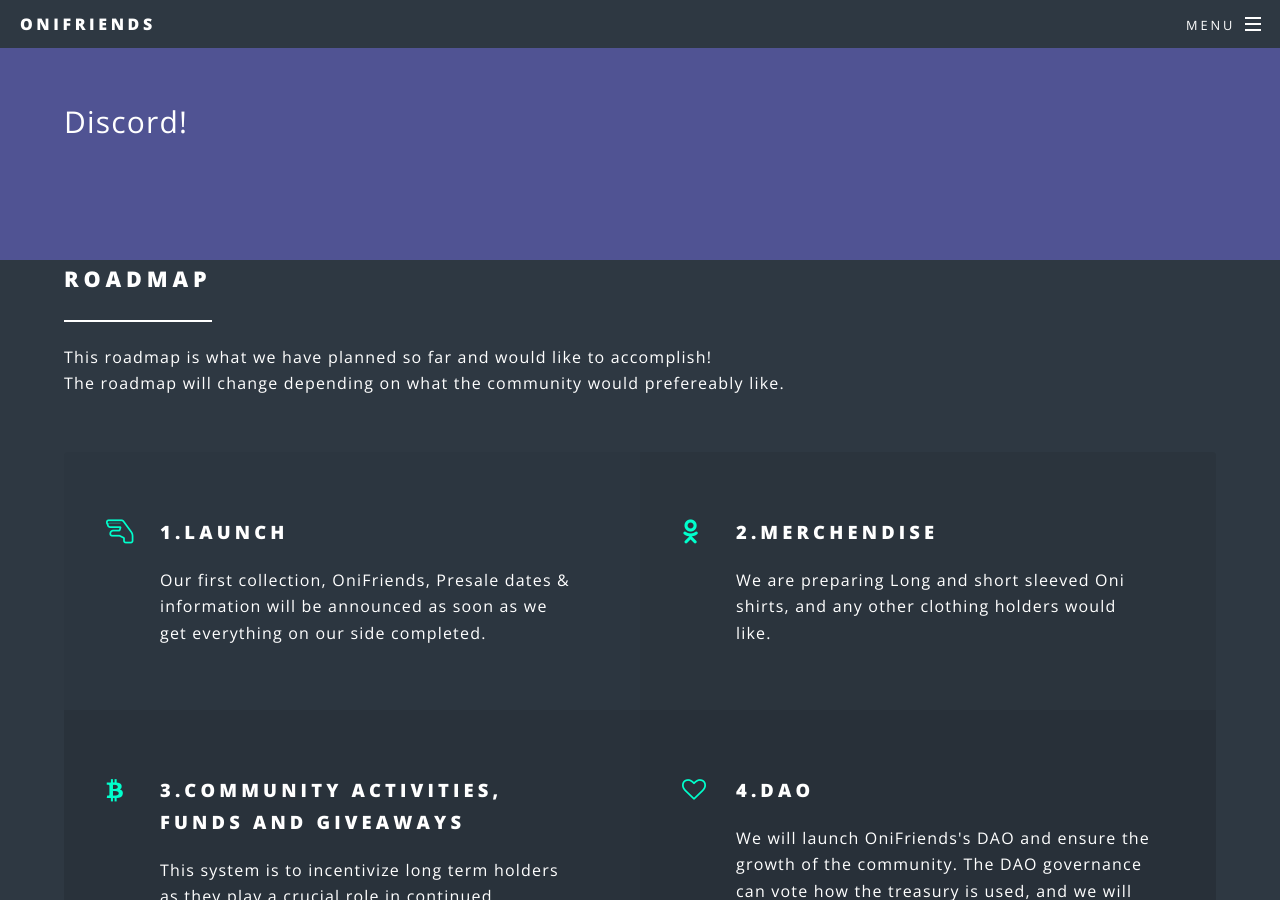
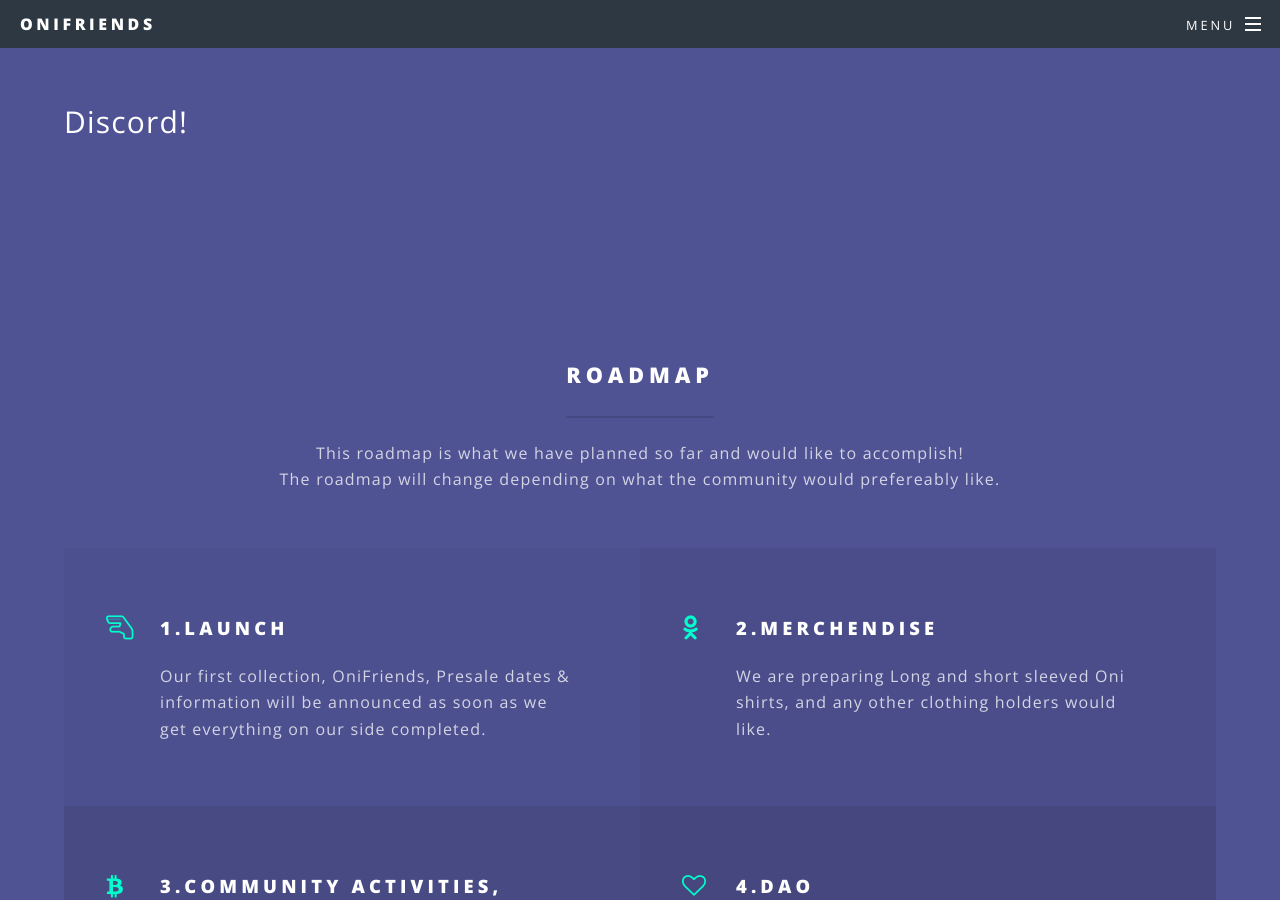
Before and after one commit to TeaOnMe/TeaOnMe.github.io, a Jekyll site: the page built from index.html, in a window 1280 px wide and 900 px high, scrolled down 1200 px. Built offline with Jekyll 4.4.1, drawn with Linux system fonts in a browser that asks for light colours.

Commit message:
Update index.html

```diff
--- a/index.html
+++ b/index.html
@@ -28,7 +28,7 @@
 					</section>
 
 				<!-- Two -->
-					<section id="three" class="wrapper alt style2">
+					<section id="three" class="wrapper style3 special">
 						<div class="inner">
 							<header class="major">
 								<h2>RoadMap</h2>
@@ -65,7 +65,7 @@
 					</section>
 
 				<!-- Three -->
-					<section id="four" class="wrapper style3 special">
+					<section id="four" class="wrapper alt style2">
 						<section class="spotlight">
 							<div class="image"><img src="images/pic01.jpg" alt="" /></div><div class="content">
 								<h2>FishMan</h2>
```
